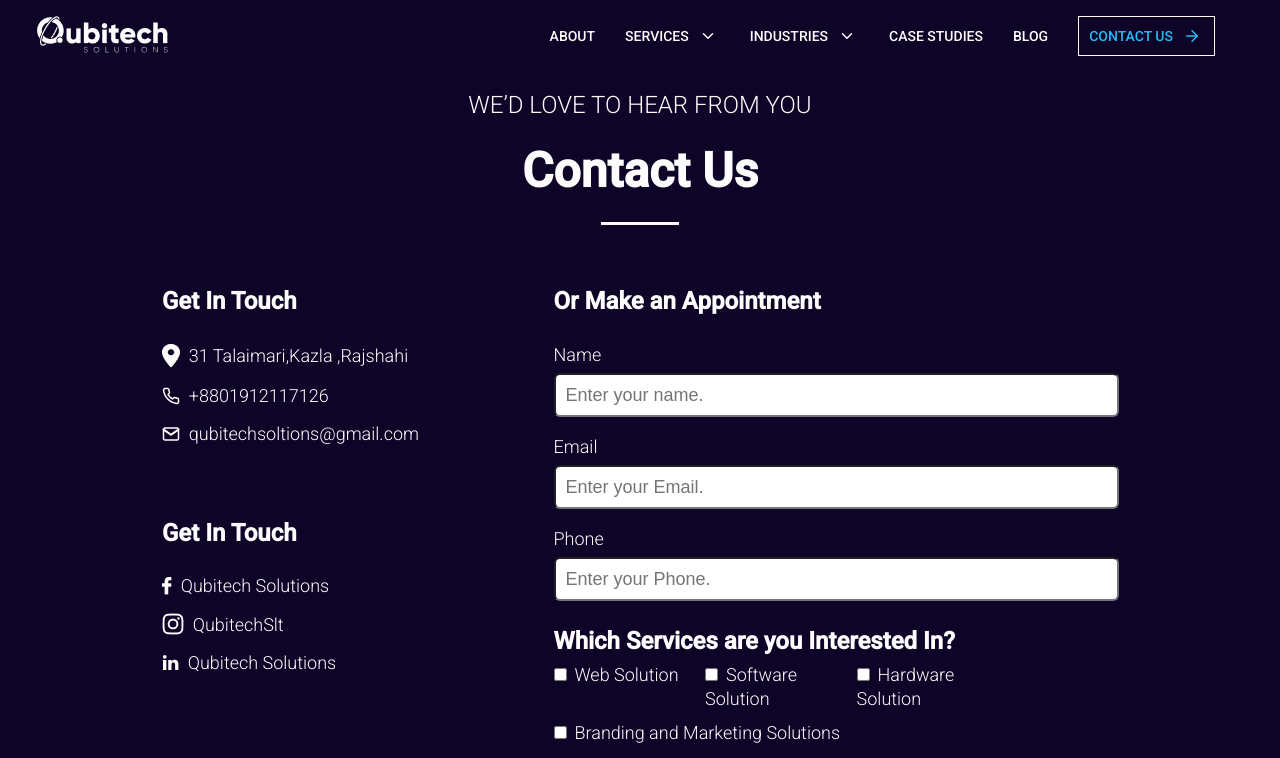
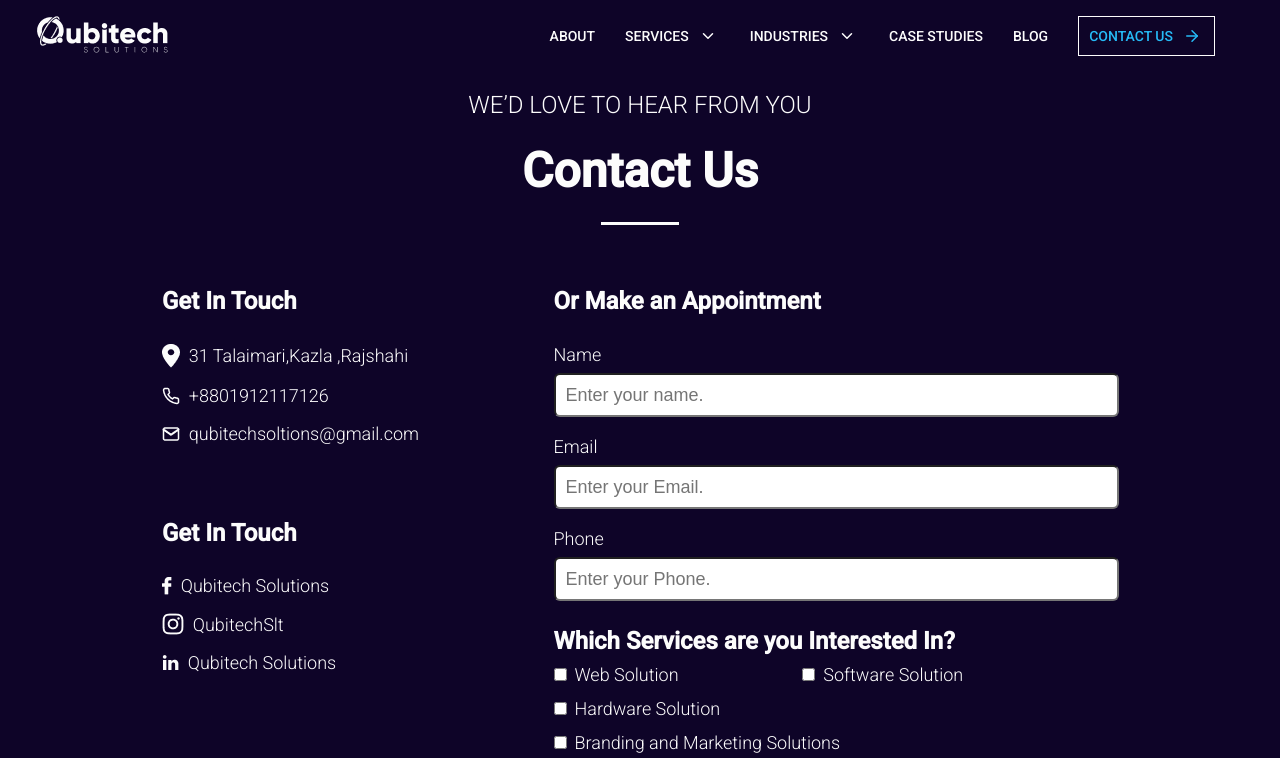
Before and after one commit to QubitechSolutionsBD/Qbitech-Website, a React (Create React App) app in the folder client/: page /contact in a window 1280 px wide. Shown: the top 758 px of the page. Built offline with nearby package versions, Linux system fonts and the light colour scheme.

Commit message:
checkbox responsive

```diff
--- a/client/src/styles/pages/Contact.scss
+++ b/client/src/styles/pages/Contact.scss
@@ -34,10 +34,22 @@
       display: flex;
       flex-wrap: wrap;
       justify-content: space-between;
-
+      @include media("<=tablet") {
+        width: 100%;
+      }
       .ig {
         width: 33%;
         margin-bottom: 10px;
+        @include media("<=desktop") {
+          width: 45%;
+        }
+        @include media("<=tablet") {
+          width: 100%;
+        }
+        @include media("<=semiDesktop") {
+          width: 100%;
+        }
+
         label {
           margin-left: 8px;
         }
@@ -49,14 +61,7 @@
         }
       }
     }
-    @include media("<=phone") {
-      .interestIn {
-        width: 100%;
-        .ig {
-          width: 90%;
-        }
-      }
-    }
+
     .contact-left {
       padding-left: 41px;
       @include media("<=semiDesktop") {
@@ -136,10 +141,9 @@
   }
   &__locationMap {
     margin-bottom: 200px;
-    background-image: url('https://miro.medium.com/max/1600/1*e_Loq49BI4WmN7o9ItTADg.gif');
+    background-image: url("https://miro.medium.com/max/1600/1*e_Loq49BI4WmN7o9ItTADg.gif");
     // background-image: url('https://assets.materialup.com/uploads/d897134f-48d1-4302-b3fd-ea045f3d4151/preview.gif');
 
     background-position: center;
-
   }
 }
```
